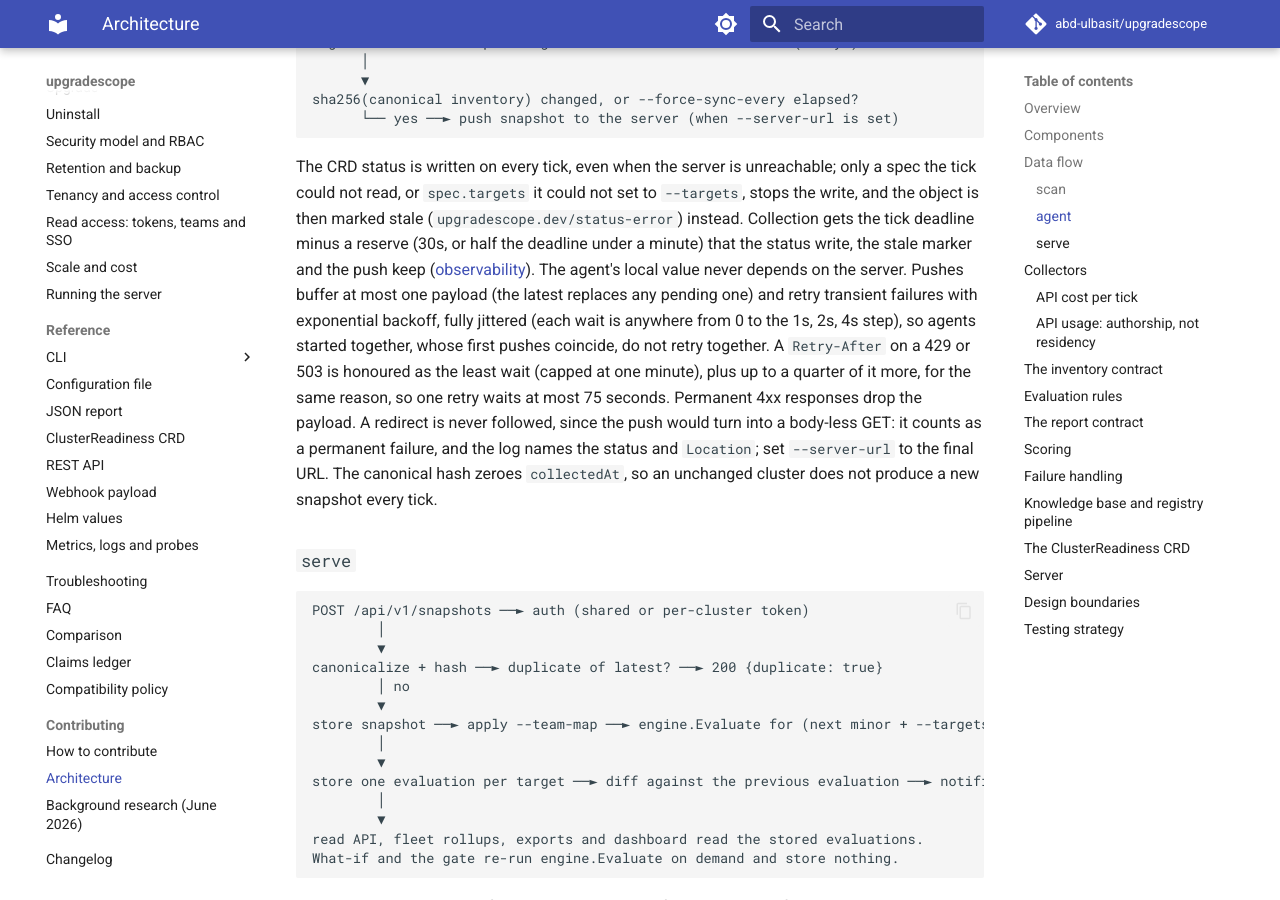
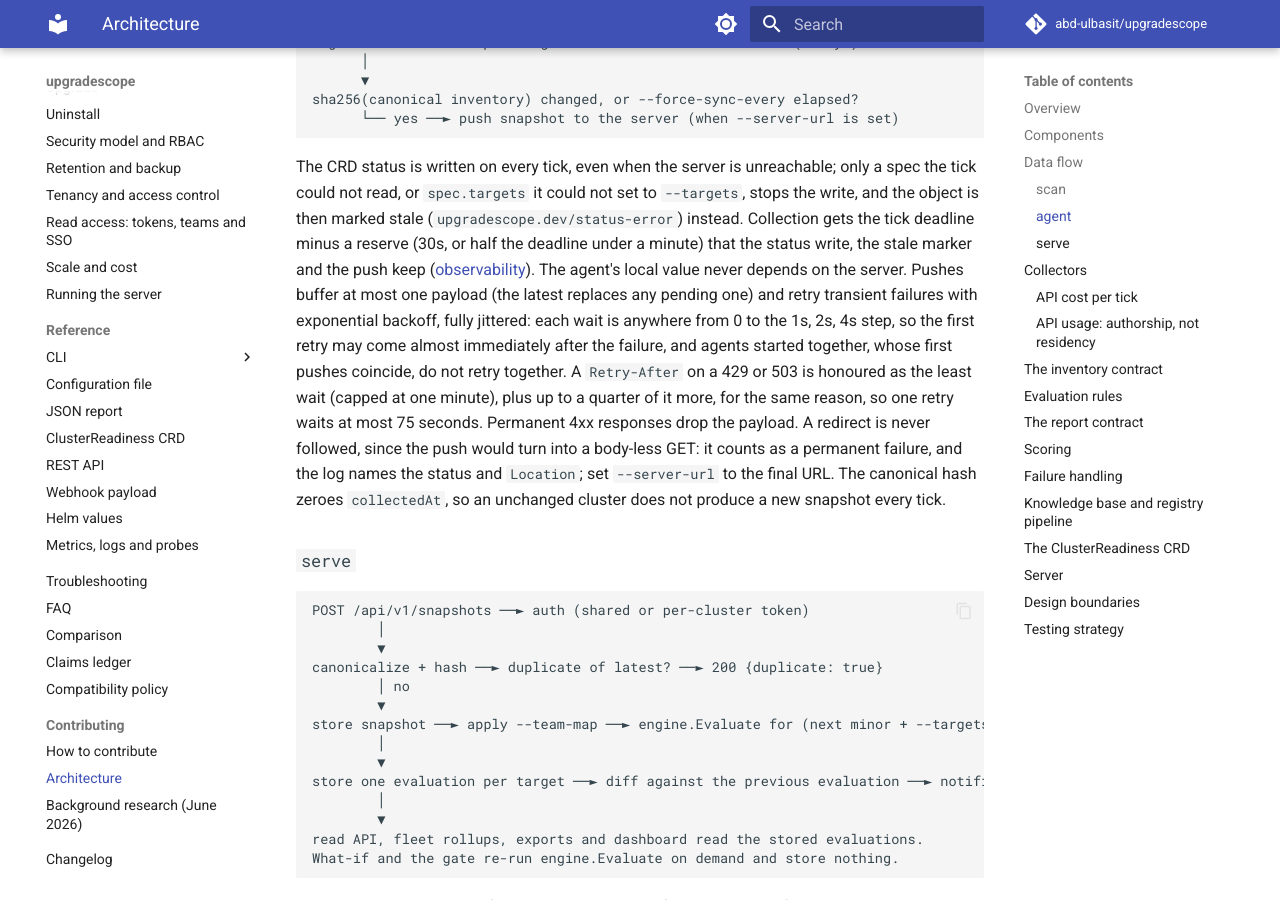
Before and after one commit to abd-ulbasit/upgradescope, an MkDocs documentation site: the page built from docs/architecture.md, in a window 1280 px wide and 900 px high, scrolled down 3558 px. Built offline with MkDocs 1.6.1 and Material for MkDocs 9.7.7, drawn with Linux system fonts in a browser that asks for light colours; comment, search, counter and statistics services are not loaded.

Commit message:
docs(agent): rewrap the jitter comment; the first push retry may be immediate
Refs #238

Co-Authored-By: Claude Fable 5 <noreply@anthropic.com>

```diff
--- a/docs/architecture.md
+++ b/docs/architecture.md
@@ -123,9 +123,10 @@ tick deadline minus a reserve (30s, or half the deadline under a minute)
 that the status write, the stale marker and the push keep
 ([observability](observability.md#agent-logs)). The agent's local value never depends on the server. Pushes
 buffer at most one payload (the latest replaces any pending one) and retry
-transient failures with exponential backoff, fully jittered (each wait is
-anywhere from 0 to the 1s, 2s, 4s step), so agents started together, whose
-first pushes coincide, do not retry together. A `Retry-After` on a 429 or 503
+transient failures with exponential backoff, fully jittered: each wait is
+anywhere from 0 to the 1s, 2s, 4s step, so the first retry may come almost
+immediately after the failure, and agents started together, whose first
+pushes coincide, do not retry together. A `Retry-After` on a 429 or 503
 is honoured as the least wait (capped at one minute), plus up to a quarter
 of it more, for the same reason, so one retry waits at most 75 seconds. Permanent 4xx responses drop the payload. A
 redirect is never followed, since the push would turn into a body-less GET:
```
Also changed, not shown: 1 other file.
